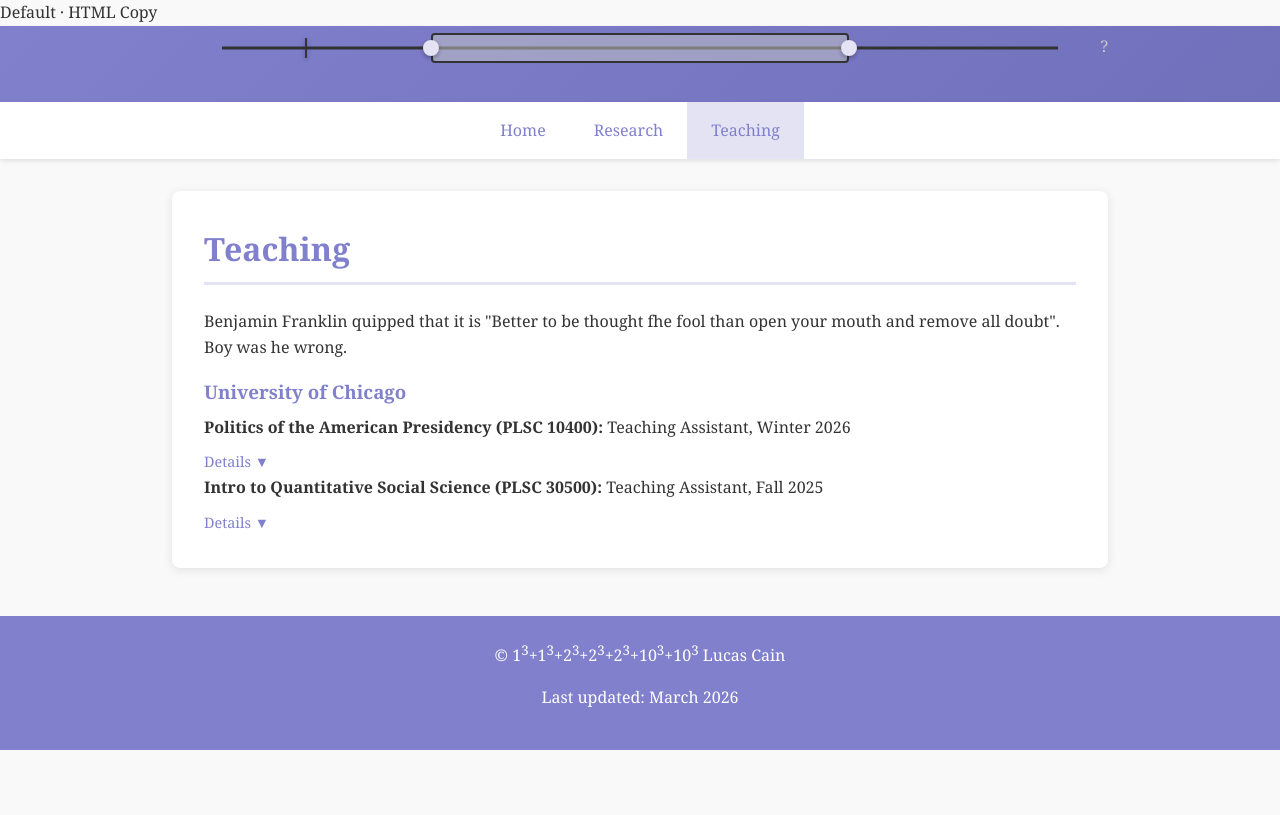
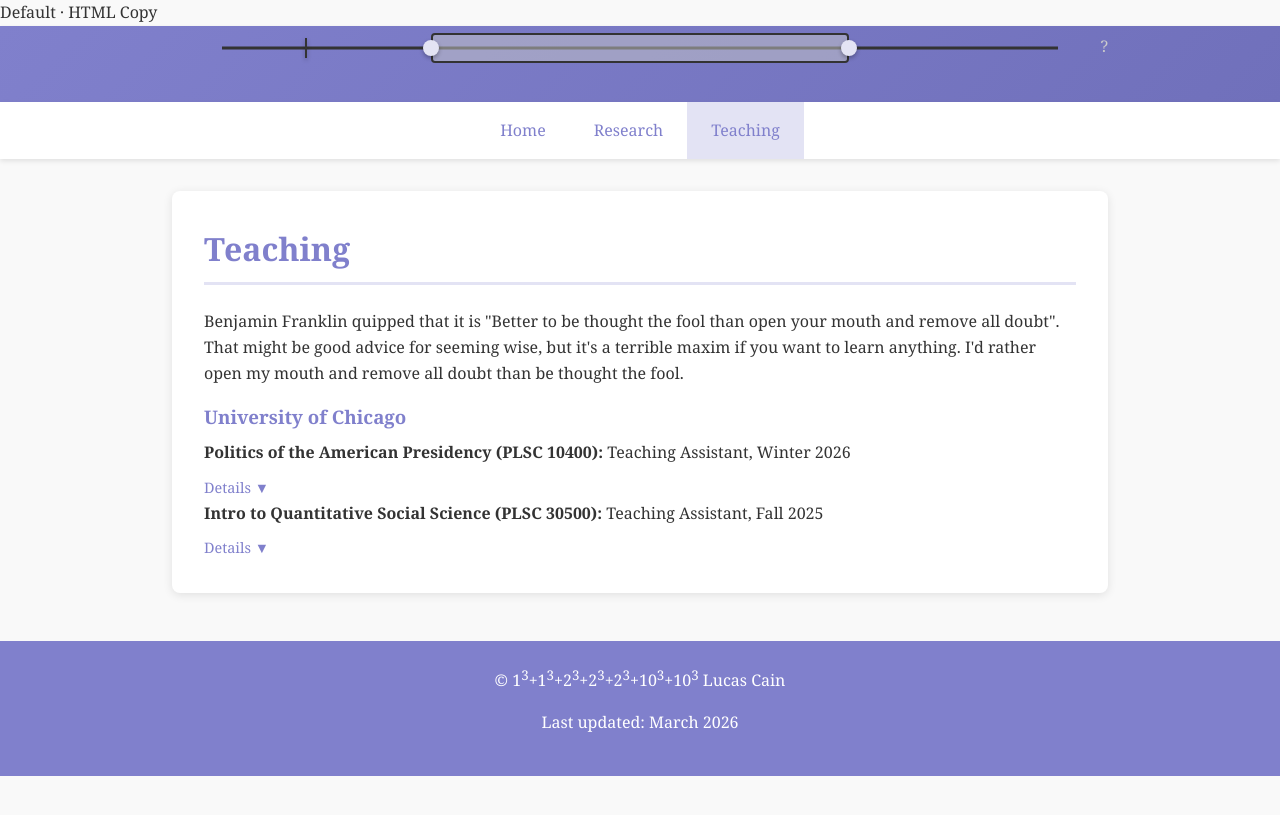
Before and after one commit to L-Cain/L-Cain.github.io, a Jekyll site: the page built from teaching.md, in a window 1280 px wide. Shown: the top 815 px of the page. Built offline with Jekyll 4.4.1, drawn with Linux system fonts in a browser that asks for light colours; our own code applies the rules of GitHub Pages for plain Markdown files.

Commit message:
Update teaching.md

```diff
--- a/teaching.md
+++ b/teaching.md
@@ -1,6 +1,6 @@
 <section>
   <h2>Teaching</h2>
-  <p>Benjamin Franklin quipped that it is "Better to be thought fhe fool than open your mouth and remove all doubt". Boy was he wrong.</p>
+  <p>Benjamin Franklin quipped that it is "Better to be thought the fool than open your mouth and remove all doubt". That might be good advice for seeming wise, but it's a terrible maxim if you want to learn anything. I'd rather open my mouth and remove all doubt than be thought the fool. </p>
   <h3>University of Chicago</h3>
   <ul>
       <strong>Politics of the American Presidency (PLSC 10400): </strong> Teaching Assistant, Winter 2026 <br>
```
